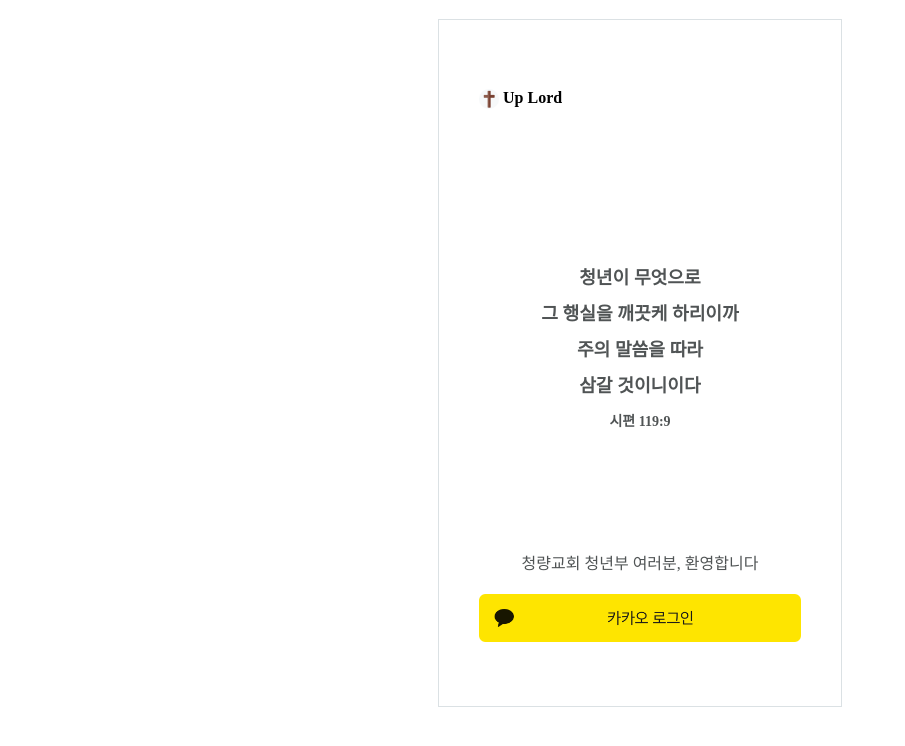
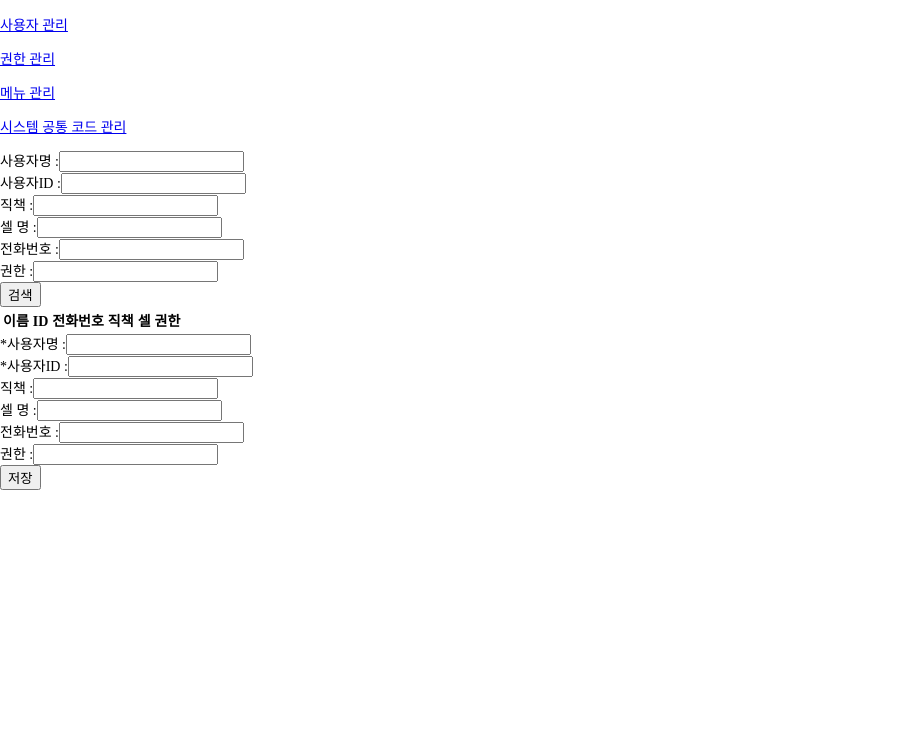
Before and after one commit to zi-nye/up-lord, a React (Create React App) app: page /admin_page/user in a window 1280 px wide. Shown: the top 746 px of the page, without its empty margins (0-905 px from the left). Built offline with nearby package versions, Linux system fonts and the light colour scheme; a web font is replaced by a local one.

Commit message:
admin 페이지의 사용자관리, 권한관리 페이지 레이아웃

```diff
--- a/package.json
+++ b/package.json
@@ -11,7 +11,7 @@
     "react-bootstrap": "^2.5.0",
     "react-burger-menu": "^3.0.8",
     "react-dom": "^18.2.0",
-    "react-router-dom": "^6.4.2",
+    "react-router-dom": "^6.4.3",
     "react-scripts": "^2.1.3",
     "web-vitals": "^2.1.4"
   },
--- a/src/App.js
+++ b/src/App.js
@@ -3,7 +3,7 @@ import Login from "./Routes/Login";
 import Router from "./Routes/router";
 
 function App() {
-  const [isLoggedIn, setIsLoggedIn] = useState(false);
+  const [isLoggedIn, setIsLoggedIn] = useState(true);
 
   const onClickLoginBtn = () => {
     const REST_API_KEY = process.env.REACT_APP_REST_API_KEY;
@@ -13,8 +13,10 @@ function App() {
   };
 
   useEffect(() => {
-    const code = new URL(window.location.href).searchParams.get("code");
-    console.log(code);
+    if (!isLoggedIn) {
+      const code = new URL(window.location.href).searchParams.get("code");
+      console.log(code);
+    }
   }, []);
 
   return (
--- /dev/null
+++ b/src/Components/FixedSidebar.js
@@ -0,0 +1,30 @@
+import React from "react";
+import { Link } from "react-router-dom";
+
+import SidebarItem from "./SidebarItem";
+
+function FixedSidebar() {
+
+  const menus = [
+    { name: "사용자 관리", path: "/admin_page/user" },
+    { name: "권한 관리", path: "/admin_page/authority" },
+    { name: "메뉴 관리", path: "/admin_page/menu" },
+    { name: "시스템 공통 코드 관리", path: "/admin_page/system-common-code" }
+  ];
+
+  return (
+    <div className="FixedSidebar">
+      {menus.map((menu, index) => {
+        return (
+          <Link to={menu.path} key={index}>
+            <SidebarItem
+              menu={menu}
+            />
+          </Link>
+        );
+      })}
+    </div>
+  );
+}
+
+export default FixedSidebar;
--- a/src/Components/Sidebar.js
+++ b/src/Components/Sidebar.js
@@ -8,14 +8,8 @@ function Sidebar(props) {
       <a className="menu-item" href="/">
         Home
       </a>
-      <a className="menu-item" href="/burgers">
-        Burgers
-      </a>
-      <a className="menu-item" href="/pizzas">
-        Pizzas
-      </a>
-      <a className="menu-item" href="/desserts">
-        Desserts
+      <a className="menu-item" href="/admin_page">
+        관리자 설정
       </a>
     </Menu>
   );
--- /dev/null
+++ b/src/Components/SidebarItem.js
@@ -0,0 +1,11 @@
+import React from "react";
+
+function SidebarItem({ menu }) {
+  return (
+    <div className="sidebar-item">
+      <p>{menu.name}</p>
+    </div>
+  );
+}
+
+export default SidebarItem;
--- a/src/Routes/AdminPage.js
+++ b/src/Routes/AdminPage.js
@@ -1,7 +1,8 @@
 import React from "react";
+import FixedSidebar from "../Components/FixedSidebar";
 
 function AdminPage() {
-  return <div>hi</div>;
+  return <div><FixedSidebar/></div>;
 }
 
 export default AdminPage;
--- /dev/null
+++ b/src/Routes/AuthorityAdmin.js
@@ -0,0 +1,54 @@
+import React from "react";
+import FixedSidebar from "../Components/FixedSidebar";
+
+function AuthorityAdmin() {
+  return (
+    <div>
+      <div>
+        <FixedSidebar />
+      </div>
+      <div>
+        <table>
+          <th>순서</th>
+          <th>권한명</th>
+          <tr>
+            <td>1</td>
+            <td>개발자</td>
+          </tr>
+          <tr>
+            <td>2</td>
+            <td>목사님</td>
+          </tr>
+          <tr>
+            <td>3</td>
+            <td>운영위</td>
+          </tr>
+          <tr>
+            <td>4</td>
+            <td>셀장</td>
+          </tr>
+        </table>
+      </div>
+      <div>
+        <span>전체메뉴</span>
+        <table>
+          <th>check</th>
+          <th>메뉴명</th>
+        </table>
+      </div>
+      <div>
+        <div>화살표 왼쪽</div>
+        <div>화살표 오른쪽</div>
+      </div>
+      <div>
+        <span>권한메뉴</span>
+        <table>
+          <th>check</th>
+          <th>메뉴명</th>
+        </table>
+      </div>
+    </div>
+  );
+}
+
+export default AuthorityAdmin;
--- /dev/null
+++ b/src/Routes/MenuAdmin.js
@@ -0,0 +1,15 @@
+import React from "react";
+import FixedSidebar from "../Components/FixedSidebar";
+
+function MenuAdmin() {
+  return (
+    <div>
+      <div>
+        <FixedSidebar />
+      </div>
+      <h1>MenuAdmin</h1>
+    </div>
+  );
+}
+
+export default MenuAdmin;
--- /dev/null
+++ b/src/Routes/SystemCommonCodeAdmin.js
@@ -0,0 +1,15 @@
+import React from "react";
+import FixedSidebar from "../Components/FixedSidebar";
+
+function SystemCommonCodeAdmin() {
+  return (
+    <div>
+      <div>
+        <FixedSidebar />
+      </div>
+      <h1>SystemCommonCodeAdmin</h1>
+    </div>
+  );
+}
+
+export default SystemCommonCodeAdmin;
--- /dev/null
+++ b/src/Routes/UserAdmin.js
@@ -0,0 +1,84 @@
+import React from "react";
+import FixedSidebar from "../Components/FixedSidebar";
+
+function UserAdmin() {
+  return (
+    <div>
+      <div>
+        <FixedSidebar />
+      </div>
+      <div>
+        <div>
+          <div>
+            <span>사용자명 :</span>
+            <input />
+          </div>
+          <div>
+            <span>사용자ID :</span>
+            <input />
+          </div>
+          <div>
+            <span>직책 :</span>
+            <input />
+          </div>
+          <div>
+            <span>셀 명 :</span>
+            <input />
+          </div>
+          <div>
+            <span>전화번호 :</span>
+            <input />
+          </div>
+          <div>
+            <span>권한 :</span>
+            <input />
+          </div>
+        </div>
+        <div>
+          <button>검색</button>
+        </div>
+        <div>
+          <table>
+            <th>이름</th>
+            <th>ID</th>
+            <th>전화번호</th>
+            <th>직책</th>
+            <th>셀</th>
+            <th>권한</th>
+          </table>
+        </div>
+        <div>
+          <div>
+            <span>*사용자명 :</span>
+            <input />
+          </div>
+          <div>
+            <span>*사용자ID :</span>
+            <input />
+          </div>
+          <div>
+            <span>직책 :</span>
+            <input />
+          </div>
+          <div>
+            <span>셀 명 :</span>
+            <input />
+          </div>
+          <div>
+            <span>전화번호 :</span>
+            <input />
+          </div>
+          <div>
+            <span>권한 :</span>
+            <input />
+          </div>
+        </div>
+        <div>
+          <button>저장</button>
+        </div>
+      </div>
+    </div>
+  );
+}
+
+export default UserAdmin;
--- a/src/Routes/router.js
+++ b/src/Routes/router.js
@@ -2,11 +2,10 @@ import React from "react";
 import { BrowserRouter, Route, Routes } from "react-router-dom";
 import Home from "./Home";
 import AdminPage from "./AdminPage";
-// import CreateGroup from "./CreateGroup";
-// import Mypage from "./Mypage";
-// import Setting from "./Setting";
-// import CompleteCreateGroup from "./CompleteCreateGroup";
-// import Chatting from "./Chatting";
+import UserAdmin from './UserAdmin';
+import AuthorityAdmin from './AuthorityAdmin';
+import MenuAdmin from './MenuAdmin';
+import SystemCommonCodeAdmin from './SystemCommonCodeAdmin';
 
 function Router() {
   return (
@@ -14,6 +13,10 @@ function Router() {
       <Routes>
         <Route path="/" element={<Home />} />
         <Route path="/admin_page" element={<AdminPage />} />
+        <Route path="/admin_page/user" element={<UserAdmin />} />
+        <Route path="/admin_page/authority" element={<AuthorityAdmin />} />
+        <Route path="/admin_page/menu" element={<MenuAdmin />} />
+        <Route path="/admin_page/system-common-code" element={<SystemCommonCodeAdmin />} />
         {/* <Route path="/group_:groupId" element={<Group />} /> */}
       </Routes>
     </BrowserRouter>
```
Also changed, not shown: src/Components/FixedSidebar.module.css (added), 1 other file (tests, documents, lock files or other folders).
